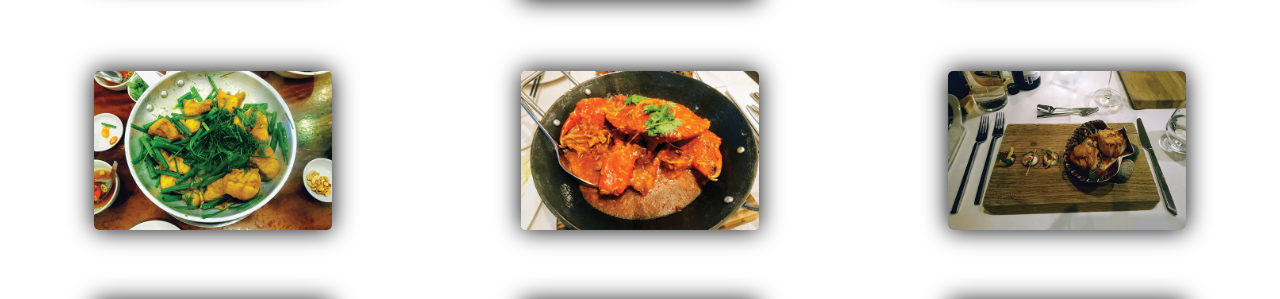
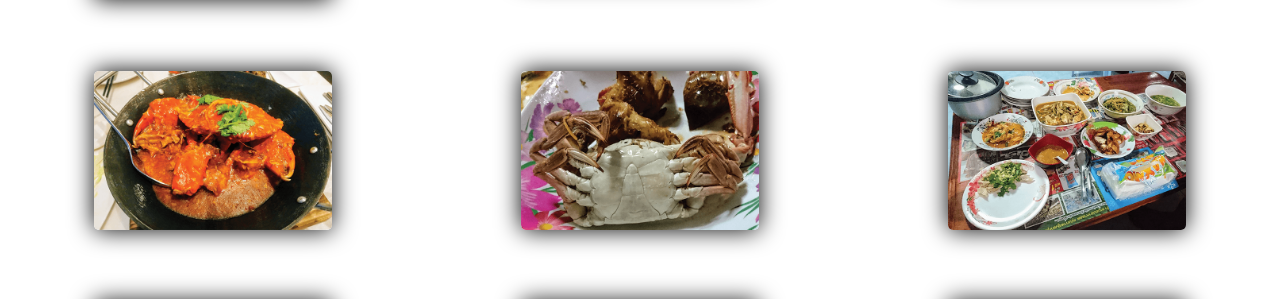
Before and after one commit to Bealby/frank-hurst, a Flask app: page /galleryMekong in a window 1280 px wide. Shown: the part 929-1228 px from the top of the page. Run offline with Flask 2, Linux system fonts and the light colour scheme; some libraries are stand-ins or nearby versions; some web fonts are replaced.

Commit message:
Remove 1,6,7,11 image from Mekong Gallery

```diff
--- a/templates/gallery-mekong.html
+++ b/templates/gallery-mekong.html
@@ -16,10 +16,6 @@
             </a>
         </div>
         <div class="col-sm-12 col-md-6 col-lg-4 text-center pt-4 pb-5">
-            <img id="myImg" src="static/images/gallery/mekong/mk7.png"
-                class="img-fluid gallery-images image-shadow myImg" alt="Mekong Hunger" />
-        </div>
-        <div class="col-sm-12 col-md-6 col-lg-4 text-center pt-4 pb-5">
             <img id="myImg" src="static/images/gallery/mekong/mk2.png"
                 class="img-fluid gallery-images image-shadow myImg" alt="Mekong Hunger" />
         </div>
@@ -36,14 +32,6 @@
                 class="img-fluid gallery-images image-shadow myImg" alt="Mekong Hunger" />
         </div>
         <div class="col-sm-12 col-md-6 col-lg-4 text-center pt-4 pb-5">
-            <img id="myImg" src="static/images/gallery/mekong/mk6.png"
-                class="img-fluid gallery-images image-shadow myImg" alt="Mekong Hunger" />
-        </div>
-        <div class="col-sm-12 col-md-6 col-lg-4 text-center pt-4 pb-5">
-            <img id="myImg" src="static/images/gallery/mekong/mk9.png"
-                class="img-fluid gallery-images image-shadow myImg" alt="Mekong Hunger" />
-        </div>
-        <div class="col-sm-12 col-md-6 col-lg-4 text-center pt-4 pb-5">
             <img id="myImg" src="static/images/gallery/mekong/mk10.png"
                 class="img-fluid gallery-images image-shadow myImg" alt="Mekong Hunger" />
         </div>
@@ -53,10 +41,6 @@
         </div>
         <div class="col-sm-12 col-md-6 col-lg-4 text-center pt-4 pb-5">
             <img id="myImg" src="static/images/gallery/mekong/mk12.png"
-                class="img-fluid gallery-images image-shadow myImg" alt="Mekong Hunger" />
-        </div>
-        <div class="col-sm-12 col-md-6 col-lg-4 text-center pt-4 pb-5">
-            <img id="myImg" src="static/images/gallery/mekong/mk13.png"
                 class="img-fluid gallery-images image-shadow myImg" alt="Mekong Hunger" />
         </div>
         <div class="col-sm-12 col-md-6 col-lg-4 text-center pt-4 pb-5">
```
